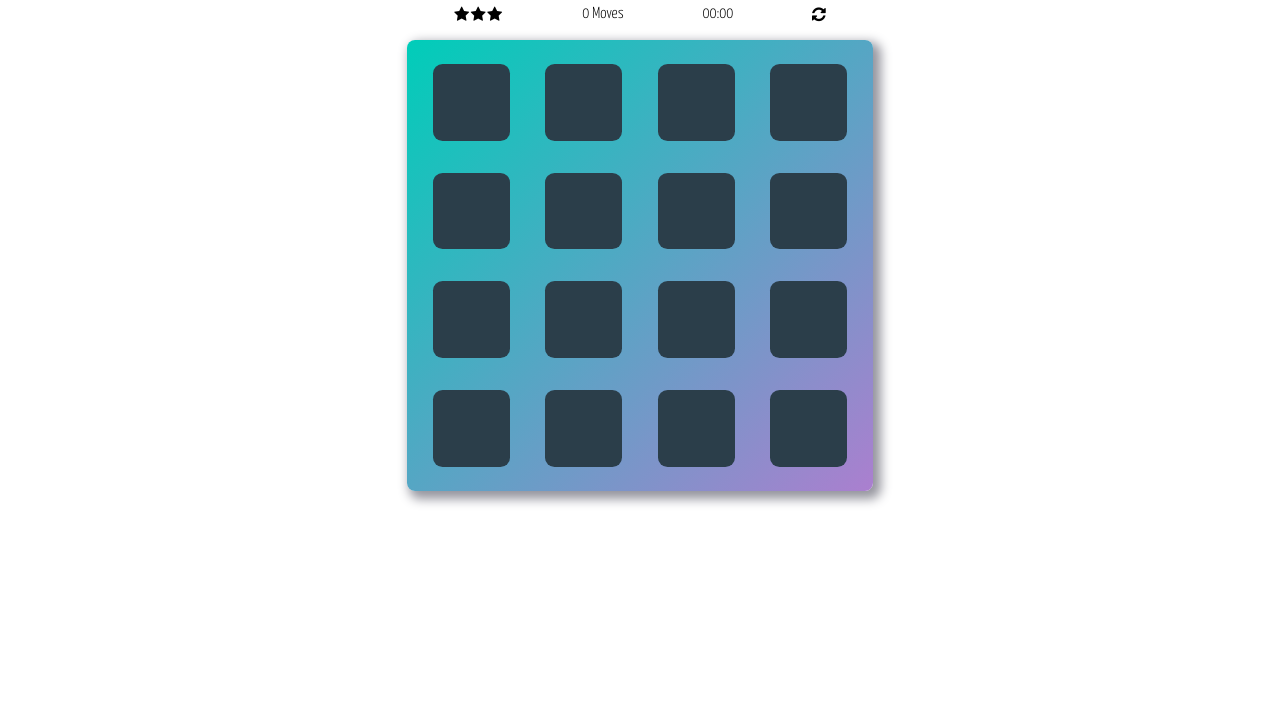
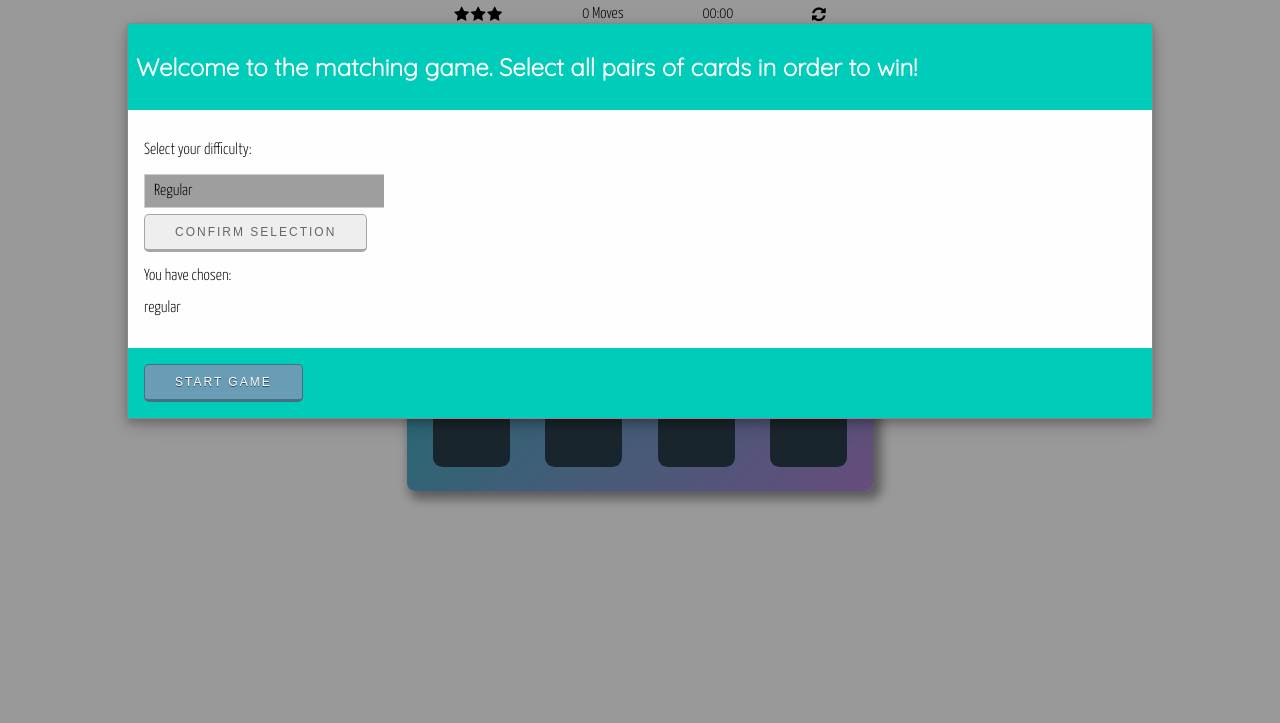
Before and after one commit to schanky/matching-game, a plain HTML site: page index.html in a window 1280 px wide. Shown: the part 77-800 px from the top of the page. Drawn offline with Linux system fonts and the light colour scheme; grey boxes are pictures that could not be loaded.

Commit message:
feat: add further game difficulty modes

```diff
--- a/index.html
+++ b/index.html
@@ -20,8 +20,37 @@
 	<link rel="apple-touch-icon" sizes="180x180" href="icons/apple-touch-icon-180x180.png" />
     <script src="script.js"></script>
 </head>
-<body id="container" onload=""><!--Regular Mode: countTimer(); //Hotseat mode: startTimer(60,document.querySelector('#clock'));-->
- 	<!-- Modal to display information at the end of the game -->
+<body id="container"><!--Regular Mode: countTimer(); //OMG mode: startTimer(60,document.querySelector('#clock'));-->
+ 	<!-- Modal to select difficulty at game start -->
+	<section id="get_playing_mode" class="modal modal-visible">
+	  <!-- Modal content -->
+	  <div class="modal-content">
+		<div id="modal-header-mode-select">
+		  <!--<span id="close_modal">&times;</span>-->
+		  <h2>Welcome to the matching game. Select all pairs of cards in order to win!</h2>
+		</div>
+		<div id="modal-body-mode-select">
+		<form>
+			<p>Select your difficulty:</p>
+			<div class="styled-select slate">
+				<select id="game-options">
+				  <option value="regular" selected>Regular</option>
+				  <option value="hardcore">hardcore</option>
+				  <option value="OMG" disabled>OMG (Coming Soon)</option>
+				</select>
+			</div>
+			<button type="button" class="modal_footer_button content_button" onclick="getGameMode()">Confirm selection</button>
+			<p>You have chosen:</p><p id="show-difficulty">regular</p>
+		</form>
+		</div>
+		<div id="modal-footer-mode-select">
+		<button onclick="newBoard();closeModeModal();" class="modal_footer_button blue_button">Start Game</button>
+		</div>
+	  </div>
+	</section>
+	<!-- Modal ends here -->
+
+	<!-- Modal to display information at the end of the game -->
 	<section id="display_performance" class="modal">
 	  <!-- Modal content -->
 	  <div class="modal-content">
--- a/script.js
+++ b/script.js
@@ -1,9 +1,9 @@
 //Initialize variables easy difficulty
-var memoryArray = ['fa fa-motorcycle','fa fa-motorcycle','fa fa-bath','fa fa-bath','fa fa-car','fa fa-car','fa fa-bell-o','fa fa-bell-o','fa fa-bug','fa fa-bug','fa fa-bomb','fa fa-bomb','fa fa-university','fa fa-university','fa fa-key','fa fa-key'];
+var memoryArrayEasy = ['fa fa-motorcycle','fa fa-motorcycle','fa fa-bath','fa fa-bath','fa fa-car','fa fa-car','fa fa-bell-o','fa fa-bell-o','fa fa-bug','fa fa-bug','fa fa-bomb','fa fa-bomb','fa fa-university','fa fa-university','fa fa-key','fa fa-key'];
 //Initialize variables medium difficulty
-//var memoryArrayMedium = ['fa fa-motorcycle', 'fa fa-motorcycle', 'fa fa-bath', 'fa fa-bath', 'fa fa-car', 'fa fa-car', 'fa fa-bell-o', 'fa fa-bell-o', 'fa fa-bug', 'fa fa-bug', 'fa fa-bomb', 'fa fa-bomb', 'fa fa-university', 'fa fa-university', 'fa fa-key', 'fa fa-key'];
+var memoryArrayMedium = ['fa fa-handshake-o', 'fa fa-handshake-o', 'fa fa-hand-lizard-o', 'fa fa-hand-lizard-o', 'fa fa-hand-scissors-o', 'fa fa-hand-scissors-o', 'fa fa-hand-o-left', 'fa fa-hand-o-left', 'fa fa-hand-o-right', 'fa fa-hand-o-right', 'fa fa-hand-peace-o', 'fa fa-hand-peace-o', 'fa fa-hand-spock-o', 'fa fa-hand-spock-o', 'fa fa-hand-paper-o', 'fa fa-hand-paper-o'];
 //Initialize variables hard difficulty
-//var memoryArrayHard = ['fa fa-motorcycle', 'fa fa-motorcycle', 'fa fa-bath', 'fa fa-bath', 'fa fa-car', 'fa fa-car', 'fa fa-bell-o', 'fa fa-bell-o', 'fa fa-bug', 'fa fa-bug', 'fa fa-bomb', 'fa fa-bomb', 'fa fa-university', 'fa fa-university', 'fa fa-key', 'fa fa-key'];
+var memoryArrayHard = ['fa fa-motorcycle', 'fa fa-motorcycle', 'fa fa-bath', 'fa fa-bath', 'fa fa-car', 'fa fa-car', 'fa fa-bell-o', 'fa fa-bell-o', 'fa fa-bug', 'fa fa-bug', 'fa fa-bomb', 'fa fa-bomb', 'fa fa-university', 'fa fa-university', 'fa fa-key', 'fa fa-key'];
 //Temporary array keeping track of tile values being clicked; emptied after every turn
 var memoryValues = [];
 //Temporary array keeping track of tile ids being clicked; emptied after every turn
@@ -19,6 +19,15 @@ var timerVar = setInterval(countTimer, 1000);
 var totalSeconds = 0;
 var startClock = true;
 var startClockOnPlayerClick = [];
+
+
+//Determine game mode
+function getGameMode() {
+    var gameDifficulty = document.getElementById("game-options").value;
+    document.getElementById("show-difficulty").innerHTML = gameDifficulty;
+	console.log(gameDifficulty);
+	return gameDifficulty;
+}
 
 //Create shuffle method and assign to Array objects
 function randomizeCardTypes(aCardArray) {
@@ -40,12 +49,29 @@ function randomizeCardTypes(aCardArray) {
     return aCardArray;
 }
 
+//Determine which symbol array will be used
+function determineMemoryArray(gameMode){
+	if(gameMode == 'regular'){
+		memoryArray = memoryArrayEasy;
+	} else if(gameMode == 'hardcore'){
+		memoryArray = memoryArrayMedium;
+	} else {
+		memoryArray = memoryArrayHard;// TODO: add OMG play mode
+	}
+	return memoryArray;
+}
+
 //Create new board
 function newBoard(){
     tilesFlipped = 0;
     var output = '';
     turns = 0;
     stars = 3;
+	//var gameMode = getGameMode();
+	var gameMode = document.getElementById('show-difficulty').innerHTML;
+	console.log('newBoard ran and gameMode is '+ gameMode);
+	memoryArray = determineMemoryArray(gameMode);
+	console.log('based on the chosen game mode, the memory array is: '+ memoryArray);
     randomizeCardTypes(memoryArray);
     for(var i=0; i < memoryArray.length; i++){
         output += '<div id="tile_'+i+'" onclick="memoryFlipTile(this,\''+memoryArray[i]+'\');"></div>';
@@ -67,9 +93,14 @@ function showModal(achievedTime, numberStars, numberMoves){
 	document.getElementById('modal-body').innerHTML = 'Board cleared in '+achievedTime+' and with '+numberStars+' stars. Also, you made '+numberMoves+' moves.';
 }
 
-//Close modal on click
+//Close player performance modal on click
 function closeModal(){
 	document.getElementById('display_performance').style.display = "none";
+}
+
+//Close game difficulty modal on click
+function closeModeModal(){
+	document.getElementById('get_playing_mode').style.display = "none";
 }
 
 //Create function for correct card animation
--- a/style.css
+++ b/style.css
@@ -88,9 +88,60 @@ h1{
     cursor: pointer;
 }
 
+/* Styles for the dropdown select element in the modal*/
+.styled-select {
+    background: url(http://i62.tinypic.com/15xvbd5.png) no-repeat 96% 0;
+    height: 29px;
+    overflow: hidden;
+    width: 240px;
+}
+
+.styled-select select {
+    background: transparent;
+    border: none;
+    font-size: 14px;
+    height: 29px;
+    padding: 5px;
+    width: 268px;
+}
+
+.styled-select.slate {
+    background: url(http://i62.tinypic.com/2e3ybe1.jpg) no-repeat right center;
+    height: 34px;
+    width: 240px;
+}
+
+.styled-select.slate select {
+    font-family: font-family: 'Yanone Kaffeesatz', sans-serif;
+    border: 1px solid #ccc;
+    font-size: 16px;
+    height: 34px;
+    width: 268px;
+}
+
 /* The Modal */
 .modal {
     display: none;
+    position: fixed;
+    z-index: 1;
+    padding-top: 100px;
+    left: 0;
+    top: 0;
+    width: 100%;
+    height: 100%;
+    overflow: auto;
+    background-color: rgb(0,0,0);
+    background-color: rgba(0,0,0,0.4);
+	border-radius: 0.3em;
+    -moz-border-radius: 0.3em;
+    -webkit-border-radius: 0.3em;
+	-webkit-box-shadow: 5px 5px 11px 3px rgba(149,149,158,1);
+    -moz-box-shadow: 5px 5px 11px 3px rgba(149,149,158,1);
+    box-shadow: 5px 5px 11px 3px rgba(149,149,158,1);
+}
+
+.modal-visible {
+    display: block;
     position: fixed;
     z-index: 1;
     padding-top: 100px;
@@ -126,19 +177,19 @@ h1{
 
 /* The modal close button */
 
-#modal-header {
+#modal-header, #modal-header-mode-select{
 	font-family: 'Quicksand', sans-serif;
     padding: 0.5em 0.5em;
     background-color: #00CDB9;
     color: white;
 }
 
-#modal-body {
+#modal-body, #modal-body-mode-select {
 	font-family: 'Yanone Kaffeesatz', sans-serif;
 	padding: 1em 1em;
 }
 
-#modal-footer {
+#modal-footer, #modal-footer-mode-select {
     padding: 1em 1em;
     background-color: #00CDB9;
     color: white;
@@ -156,6 +207,14 @@ h1{
 	-webkit-border-radius: 5px;
 	border: 1px solid rgba(0,0,0,0.3);
 	border-bottom-width: 3px;
+}
+
+#game-options{
+	font-family: 'Yanone Kaffeesatz', sans-serif;
+}
+
+.content_button{
+	margin-top: 0.5em;
 }
 
 .modal_footer_button:hover{
```
